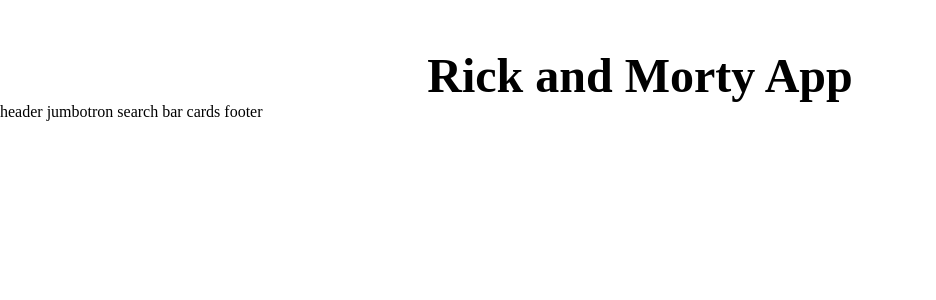
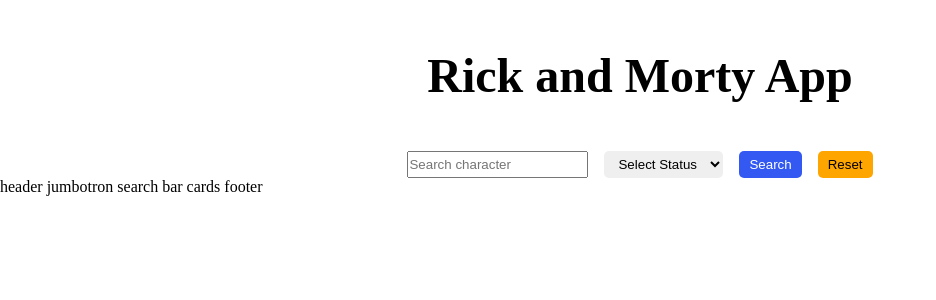
Before and after one commit to MykolaDekusar/vite-rick-morty, a Vue app: page / in a window 1280 px wide. Shown: the top 300 px of the page, without its empty margins (0-936 px from the left). Built offline with nearby package versions, Linux system fonts and the light colour scheme.

Commit message:
Added Title and Search Bar

```diff
--- a/package.json
+++ b/package.json
@@ -9,6 +9,7 @@
     "preview": "vite preview"
   },
   "dependencies": {
+    "axios": "^1.7.2",
     "vue": "^3.4.21"
   },
   "devDependencies": {
--- a/src/App.vue
+++ b/src/App.vue
@@ -1,5 +1,5 @@
 <script>
-import AppHeader from './components/AppHeader.vue'
+import AppTitle from './components/AppTitle.vue'
 import AppFoundN from './components/AppFoundN.vue'
 import AppCard from './components/AppCard.vue'
 import AppJumbotron from './components/AppJumbotron.vue'
@@ -7,7 +7,7 @@
 export default {
     name:"Main",
     components:{
-        AppHeader,
+        AppTitle,
         AppFoundN,
         AppCard,
         AppJumbotron
@@ -17,7 +17,8 @@
 </script>
 
 <template>
-    <AppHeader/>
+    <AppTitle/>
+    <AppJumbotron/>
 header
 jumbotron search bar
 cards
--- a/src/assets/snippets/_colors.scss
+++ b/src/assets/snippets/_colors.scss
@@ -0,0 +1,2 @@
+$orange:orange;
+$blue:rgb(51, 89, 242);
--- a/src/components/AppJumbotron.vue
+++ b/src/components/AppJumbotron.vue
@@ -3,4 +3,42 @@
     name:"SearchBar",
 }
 </script>
-<template></template>
+<template>
+<div class="searchBar">
+    <input type="text" placeholder="Search character">
+    <select name="cards" id="card-select">
+        <option value="">Select Status</option>
+        <option value="alive">Alive</option>
+        <option value="human">human</option>
+    </select>
+    <button id="search">Search</button>
+    <button id="reset">Reset</button>
+</div>
+
+</template>
+
+<style lang="scss" scoped>
+@use '/src/assets/snippets/colors' as *;
+.searchBar{
+    display: flex;
+    justify-content: center;
+    gap: 1rem;
+}
+
+#search {
+    background-color:$blue;
+    color: white;
+}
+#reset {
+    background-color: $orange;
+}
+
+#search,
+#reset,
+#card-select {
+    border: none;
+    padding: 5px 10px;
+    border-radius: 5px;
+}
+
+</style>
--- a/src/components/AppHeader.vue
+++ b/src/components/AppTitle.vue
@@ -1,7 +1,6 @@
 <script>
 export default {
-    name:"Header",
-
+    name:"Title",
 }
 </script>
 
@@ -13,6 +12,6 @@
 h1 {
     text-align: center;
     font-size: 3rem;
-    margin-top: 3rem;
+    margin: 3rem 0rem;
 }
 </style>
```
Also changed, not shown: 1 other file (tests, documents, lock files or other folders).
